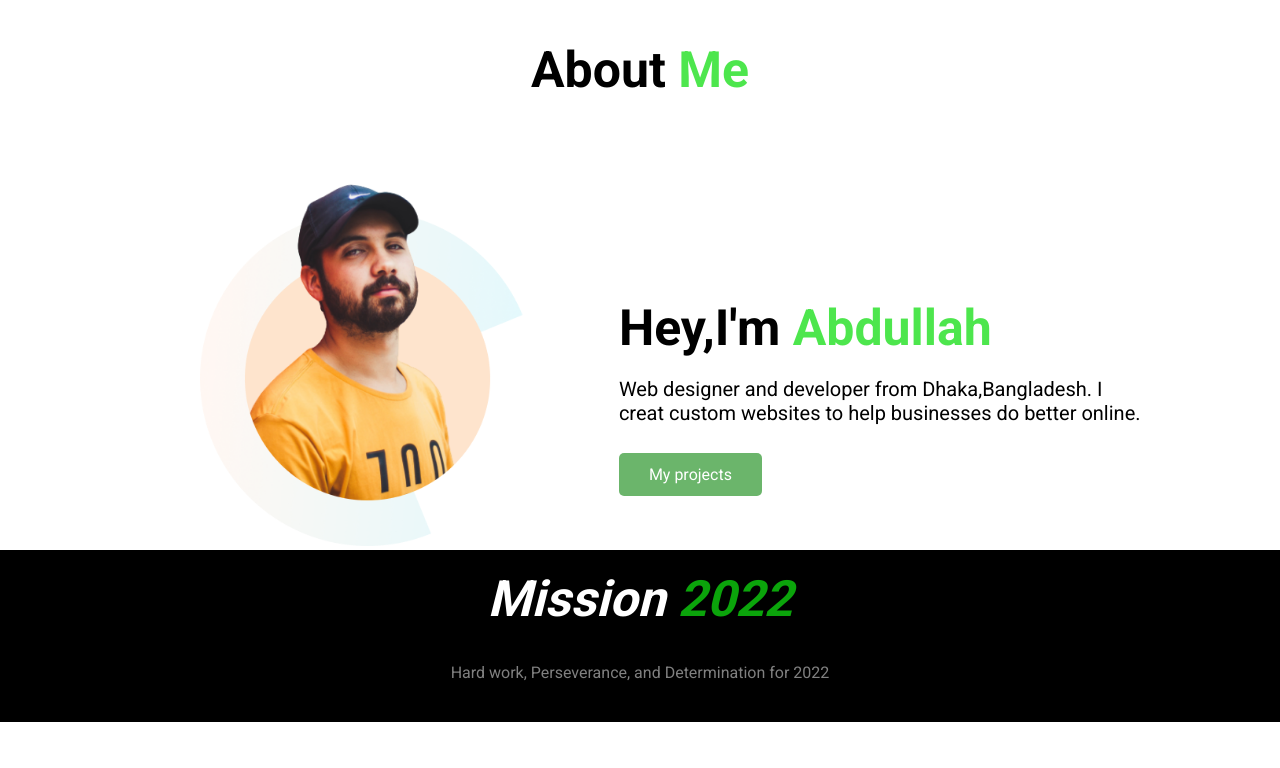
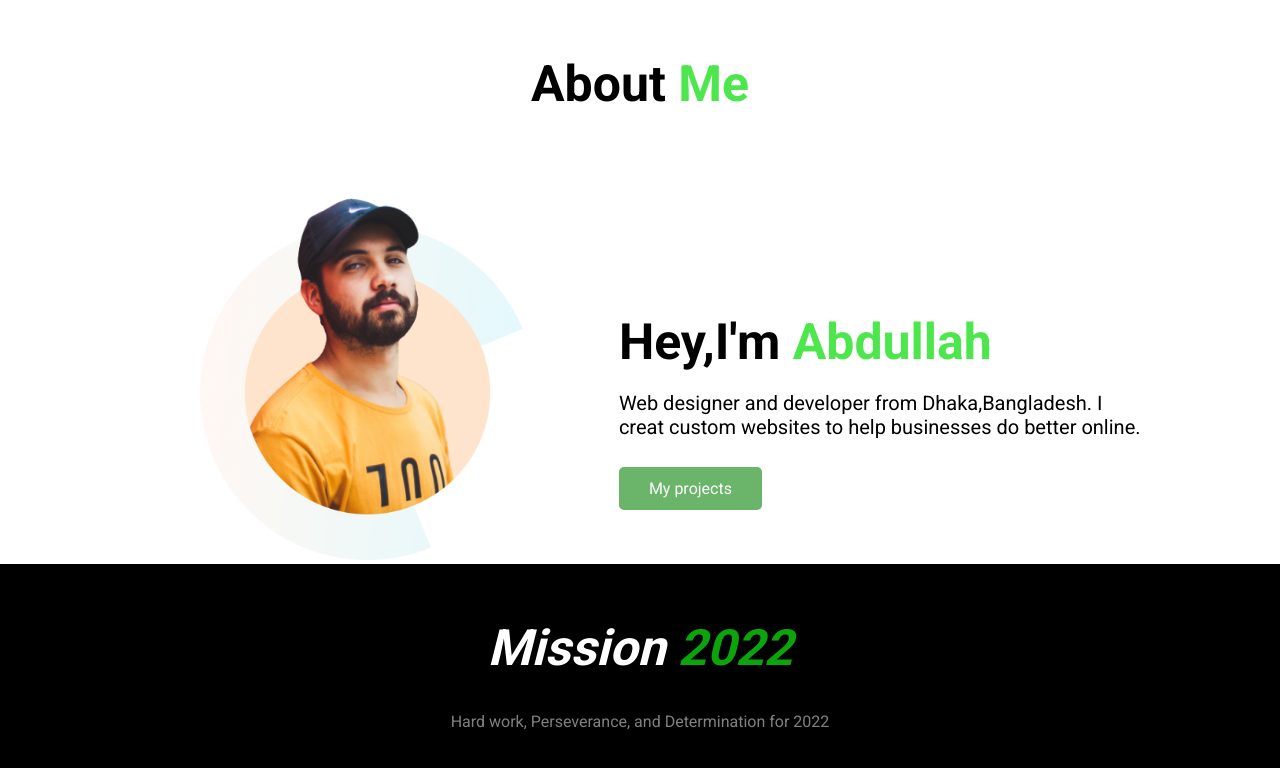
Before and after one commit to abdullah-miah/devloper-mission-2022, a plain HTML site: page index.html in a window 1280 px wide. Shown: the part 2068-2836 px from the top of the page. Before the commit the page ends 2790 px from the top, so only its background shows below. Drawn offline with Linux system fonts and the light colour scheme.

Commit message:
footer correction

```diff
--- a/style.css
+++ b/style.css
@@ -157,7 +157,7 @@ section #coding-title p{
 .footer-section h1{
     color:#fff;
     font-style: italic;
-    margin-bottom:35px;
+    margin:35px 0px;
 }
 .footer-section h1 span{
     color:#0fdd0fbd;
```
Also changed, not shown: index.html (+4 -15 lines).
